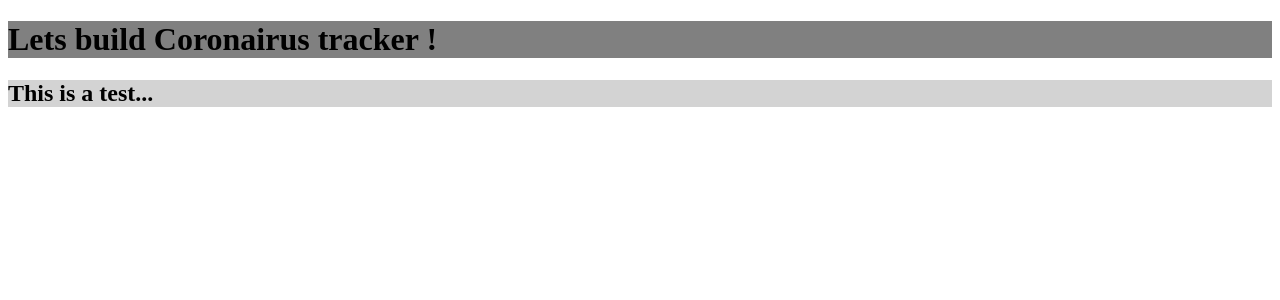
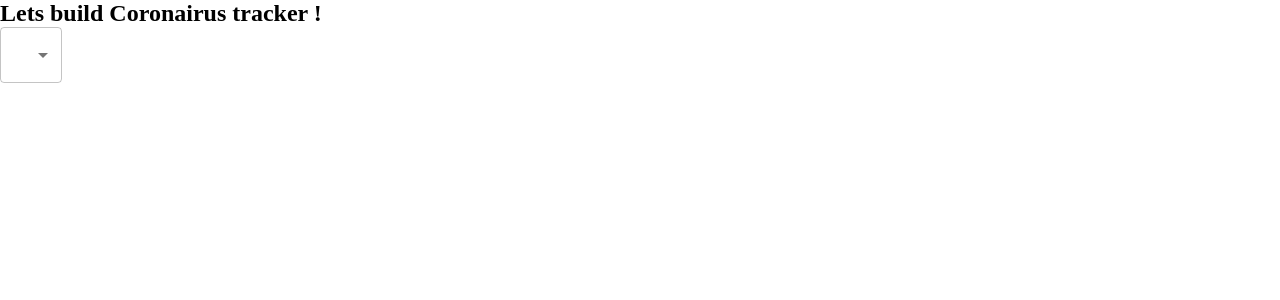
Before and after one commit to waleedd32/covid-19-tracker, a React (Create React App) app: page / in a window 1280 px wide. Shown: the top 300 px of the page. Built offline with nearby package versions, Linux system fonts and the light colour scheme.

Commit message:
installed material ui dependencies and made test dropdown menu

```diff
--- a/src/App.css
+++ b/src/App.css
@@ -1,6 +1,3 @@
-h1{
-  background-color:gray ;
+*{
+  margin:0;
 }
-h2{
-  background-color:lightgray;
-}
--- a/src/App.js
+++ b/src/App.js
@@ -1,12 +1,32 @@
 import React, { useState, useEffect } from 'react';
+import { MenuItem, FormControl, Select } from "@material-ui/core"
 import './App.css';
 
 function App() {
 
   return (
     <div className="app">
-      <h1>Lets build Coronairus tracker !</h1>
-      <h2>This is a test...</h2>
+      <h2>Lets build Coronairus tracker !</h2>
+      <FormControl className="app__dropdown" >
+        <Select variant="outlined"
+          value="cde" >
+          <MenuItem value="worldwide">Worldwide </MenuItem>
+          <MenuItem value="worldwide">chosen 1 </MenuItem>
+          <MenuItem value="worldwide">chosen 2 </MenuItem>
+          <MenuItem value="worldwide">Yeees </MenuItem>
+
+        </Select>
+
+      </FormControl>
+      {/* Header */}
+      {/* Title + select input dropdown field */}
+      {/* InfoBoxs these contain stats*/}
+      {/* InfoBoxs */}
+      {/* InfoBoxs */}
+      {/* Table (list of countries and cases) */}
+      {/* Graph */}
+      {/* Map */}
+
     </div>
   );
 }
```
